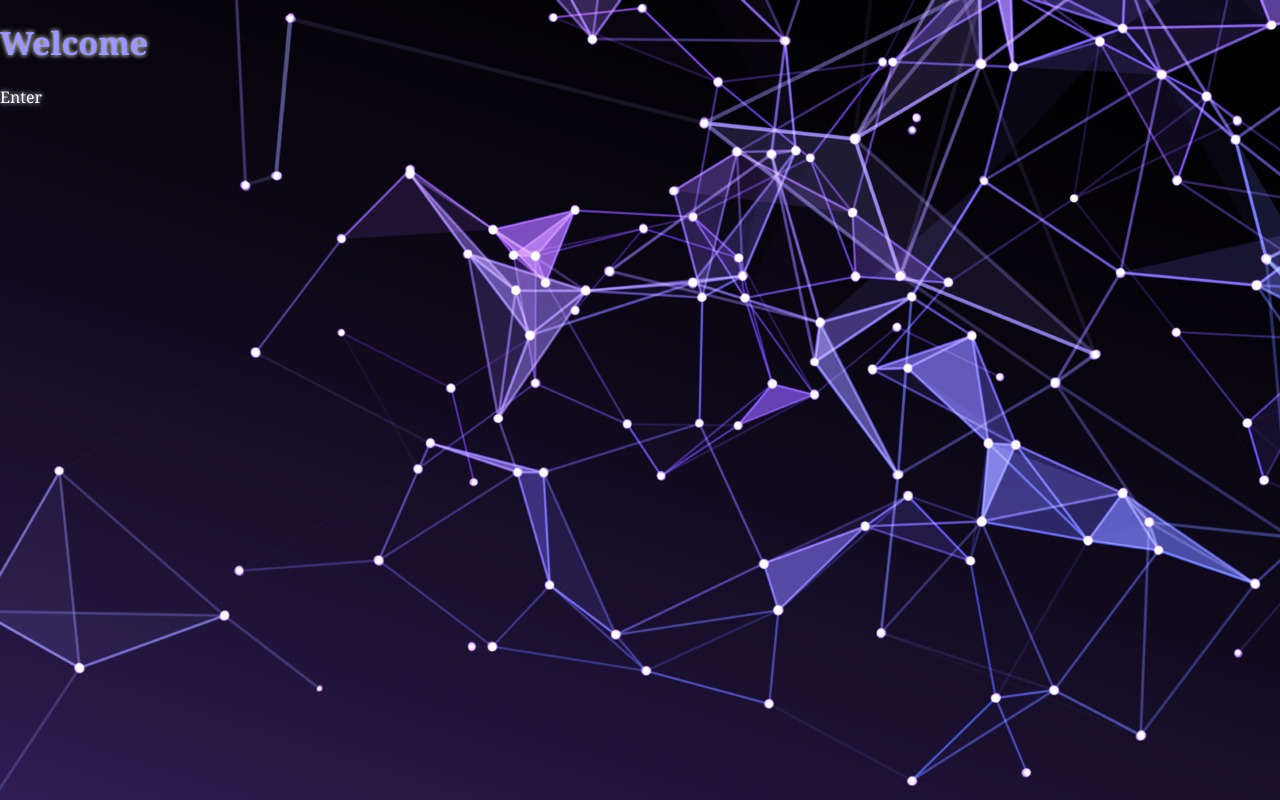
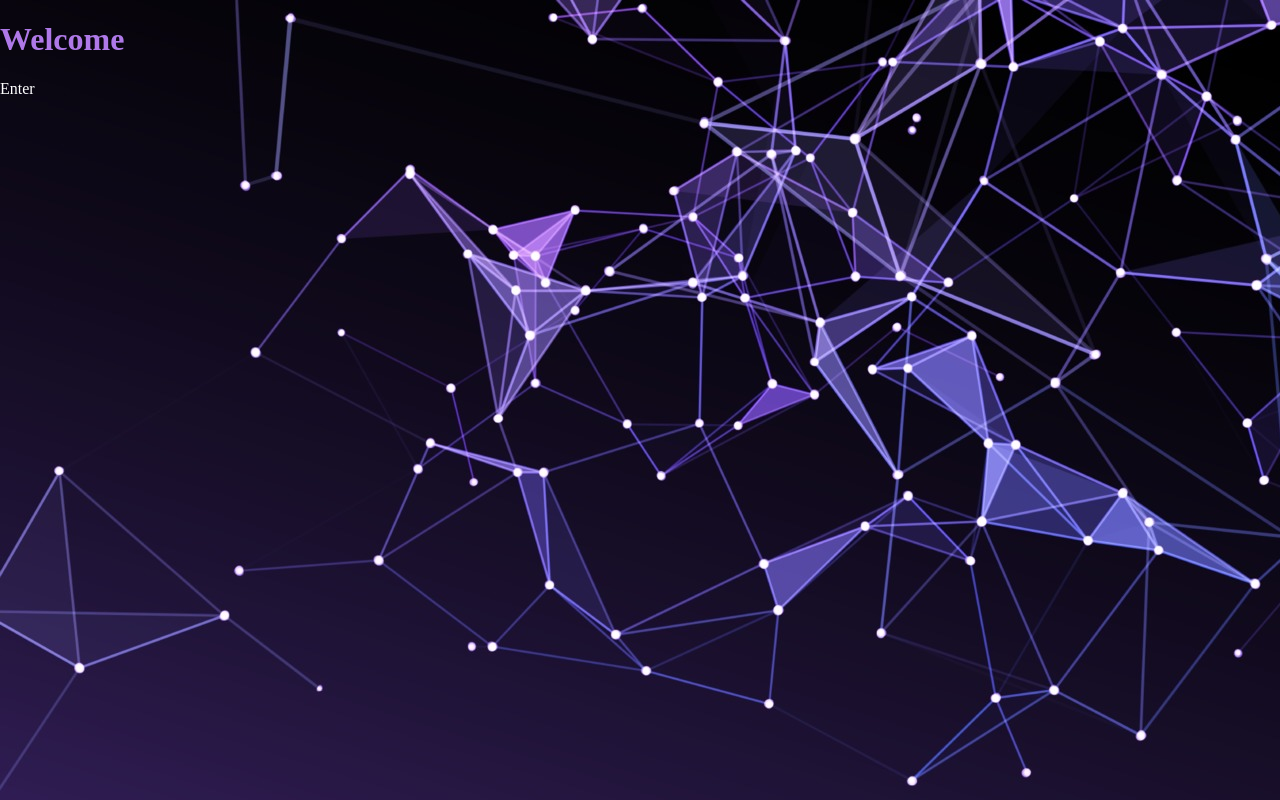
Before and after one commit to jimbn/Portfolio, a React (Create React App) app: page / in a window 1280 px wide. Built offline with nearby package versions, Linux system fonts and the light colour scheme.

Commit message:
change font style for legibillty

```diff
--- a/src/components/About/style.css
+++ b/src/components/About/style.css
@@ -3,10 +3,6 @@
     justify-content: space-between;
 }
 
-.h2{
-    font-size: 3rem;
-    text-decoration: underline;
-}
 
 .About {
     padding: 2rem;
@@ -15,8 +11,11 @@
 }
 
 .About {
-    color: yellow;
-    text-shadow: 0 0 3px var(--diamond-border), 0 0 5px var(--diamond-color);
+    color: var(--text-color);
+    text-shadow: var(--text-shadow), var(--text-shadow-highlight);
+    background-image: linear-gradient(rgba(16, 9, 25,.8), rgba(28, 17, 51,.8));
+    border-radius: 3rem;
+
 }
 .home {
     background-size: cover;
--- a/src/components/Nav/style.css
+++ b/src/components/Nav/style.css
@@ -26,18 +26,8 @@
 
 }
 
-.background{
-    z-index:7999;
-    height: 100%;
-    width: 100%;
-    display: flex;
-    position: fixed;
-    right: 0;
-    left: 0;
-    margin-right: auto;
-    margin-left: auto;
-
-}
+/* .background{
+} */
 
 .menu-open{
     opacity: 1;
@@ -48,6 +38,15 @@
 }
 
 .darken-background {
+    z-index:7999;
+    height: 100%;
+    width: 100%;
+    display: flex;
+    position: fixed;
+    right: 0;
+    left: 0;
+    margin-right: auto;
+    margin-left: auto;
     transition: 1s;
     background-color: rgba(0,0,0,0.9);
 }
--- a/src/index.css
+++ b/src/index.css
@@ -1,7 +1,7 @@
 :root {
-  --text-color: rgb(156, 151, 253);
-  --text-shadow-highlight: 0 2px 3px #191627;
-  --text-shadow: 0 0 5px white;
+  --text-color: rgb(175, 121, 232);
+  --text-shadow-highlight: 0 2px 3px rgb(43,25,73);
+  --text-shadow: 0 0 5px rgb(28,17,51);
   --diamond-color: rgb(46, 43, 114);
   --diamond-border: rgb(150, 137, 225)
 }
@@ -17,7 +17,7 @@ main {
 
 * {
   box-sizing: border-box;
-  font-family:Georgia, 'Times New Roman', Times, serif;
+  font-family: Century Gothic,  'Times New Roman', Times, serif;
   z-index: 5;
   transition: 1s;
 }
@@ -35,25 +35,20 @@ body {
   height: 100%;
   margin: 0;
   padding: 0;
-  font-family: -apple-system, BlinkMacSystemFont, 'Segoe UI', 'Roboto', 'Oxygen',
-    'Ubuntu', 'Cantarell', 'Fira Sans', 'Droid Sans', 'Helvetica Neue',
-    sans-serif;
   -webkit-font-smoothing: antialiased;
   -moz-osx-font-smoothing: grayscale;
   background-image: url('./assets/vecteezy_network-communications-banner-with-low-poly-design_2416021/network_communications_banner_with_low_poly_design_0803_generated.jpg');
   color: var(--text-color);
-  text-shadow: var(--text-shadow), var(--text-shadow-highlight);
-}
+ }
 
-code {
-      font-family:Georgia, 'Times New Roman', Times, serif;
-}
 
 h2{
   font-size: 2.5rem;
   text-decoration: underline;
   justify-content: center;
   display: flex;
+  font-family: Copperplate Gothic Light,  'Times New Roman', Times, serif;
+
 }
 
 .wrapper {
```
